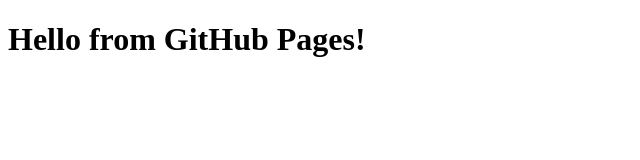
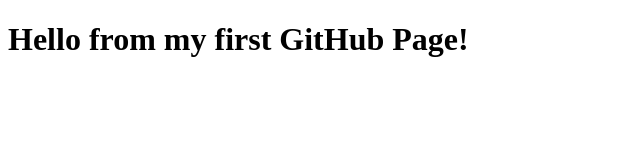
Before and after one commit to AhmMashhour/my-pages-test, a plain HTML site: page index.html in a window 1280 px wide. Shown: the whole page, without its empty margins (0-640 px from the left). Drawn offline with Linux system fonts and the light colour scheme.

Commit message:
Update index.html

```diff
--- a/index.html
+++ b/index.html
@@ -4,6 +4,6 @@
   <title>My Test Page</title>
 </head>
 <body>
-  <h1>Hello from GitHub Pages!</h1>
+  <h1>Hello from my first GitHub Page!</h1>
 </body>
 </html>
```
